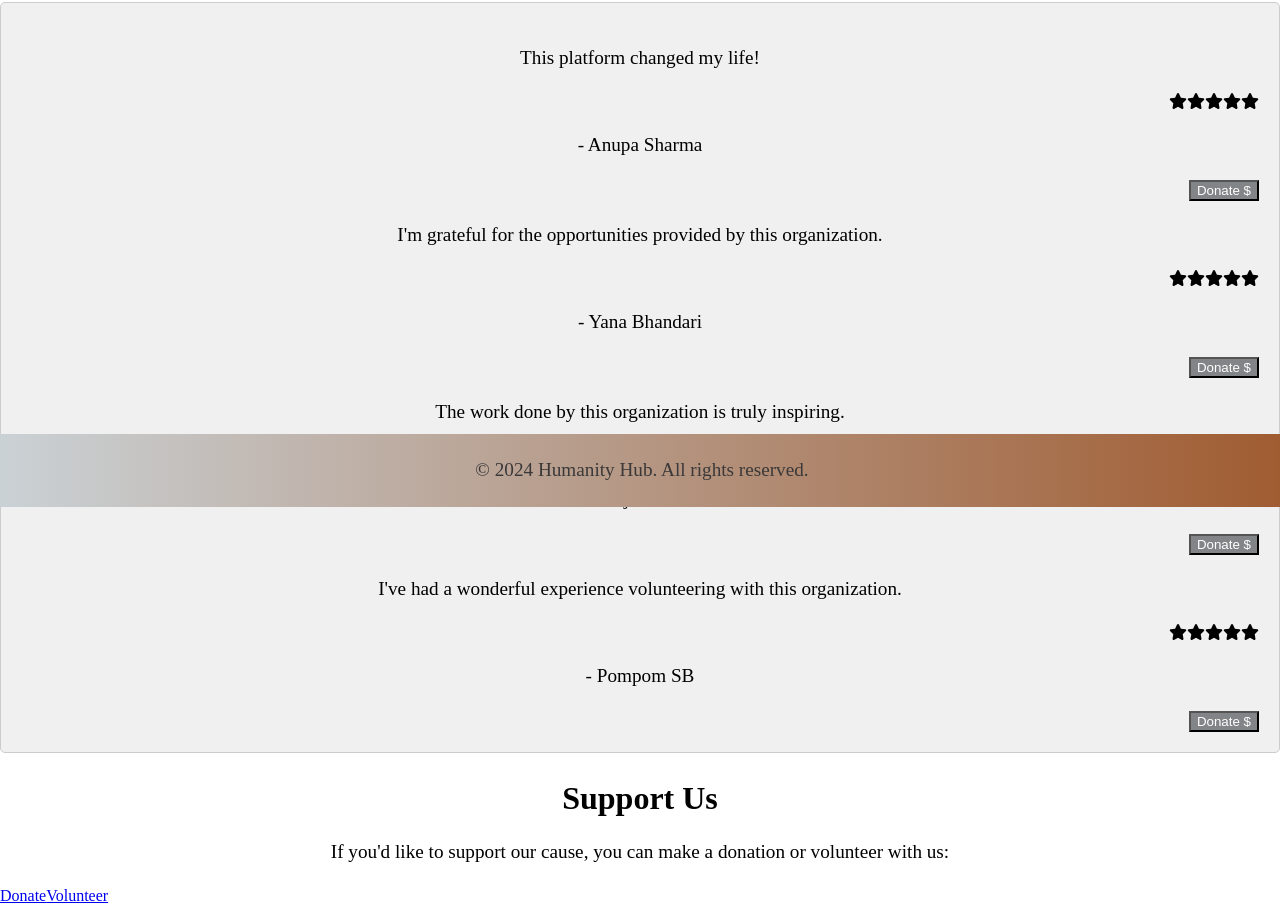
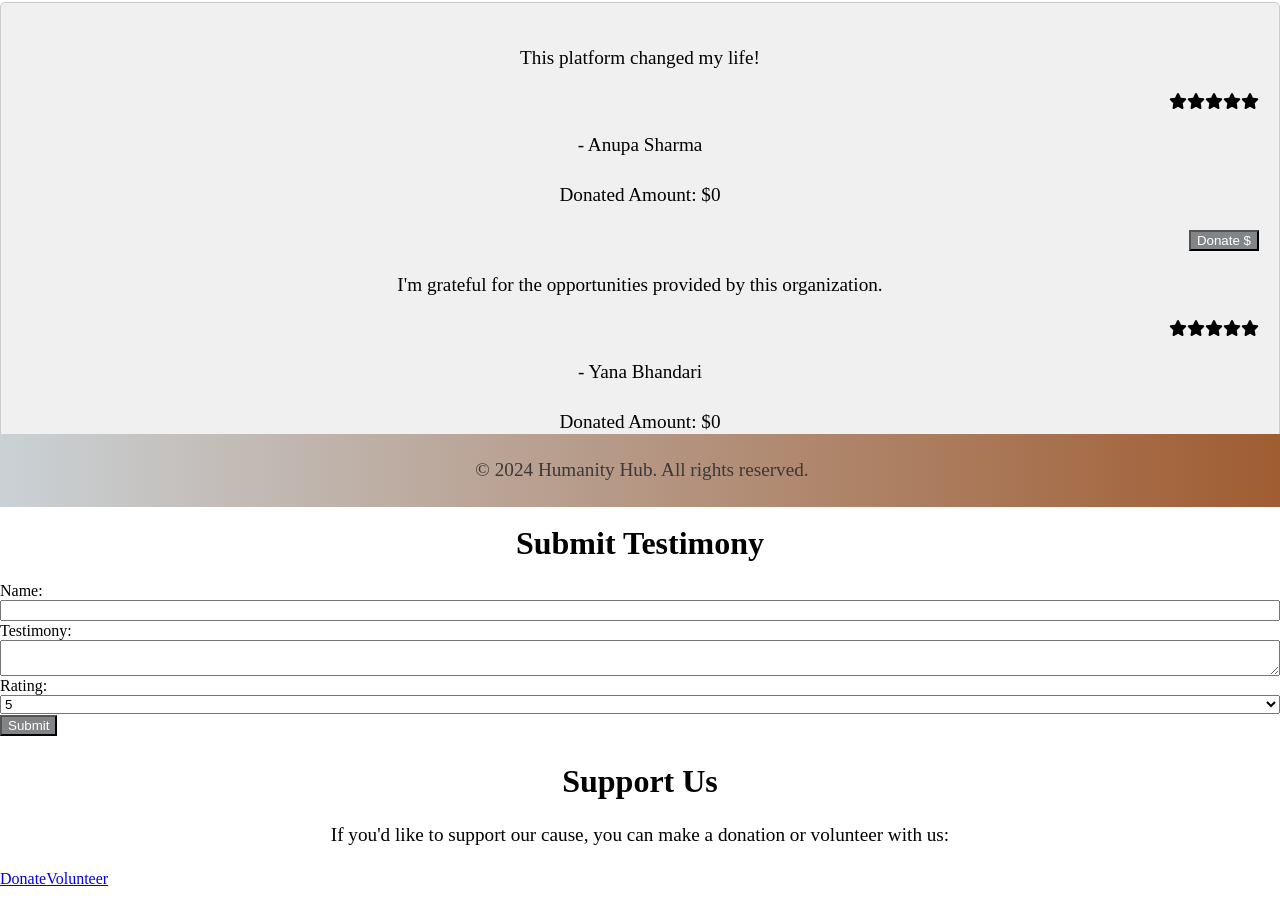
Before and after one commit to yana1al/HumanityHub, a React (Vite) app: page / in a window 1280 px wide. Shown: the part 293-1198 px from the top of the page. Built offline with nearby package versions, Linux system fonts and the light colour scheme.

Commit message:
Adding HappyHours

```diff
--- a/src/components/Home.jsx
+++ b/src/components/Home.jsx
@@ -1,36 +1,19 @@
-import React from "react";
+import React, { useState } from "react";
 import { Link } from "react-router-dom";
 import { FontAwesomeIcon } from "@fortawesome/react-fontawesome";
 import { faStar } from "@fortawesome/free-solid-svg-icons";
 import "../App.css";
 
 const Home = () => {
-  const testimonies = [
-    {
-      id: 1,
-      name: "Anupa Sharma",
-      testimony: "This platform changed my life!",
-      rating: 5
-    },
-    {
-      id: 2,
-      name: "Yana Bhandari",
-      testimony: "I'm grateful for the opportunities provided by this organization.",
-      rating: 5
-    },
-    {
-      id: 3,
-      name: "Manju Sharma",
-      testimony: "The work done by this organization is truly inspiring.",
-      rating: 5
-    },
-    {
-      id: 4,
-      name: "Pompom SB",
-      testimony: "I've had a wonderful experience volunteering with this organization.",
-      rating: 5
-    }
-  ];
+  const [testimonyFormData, setTestimonyFormData] = useState({
+    name: "",
+    testimony: "",
+    rating: 5,
+  });
+  const [testimonies, setTestimonies] = useState([
+    { id: 1, name: "Anupa Sharma", testimony: "This platform changed my life!", rating: 5, donatedAmount: 0 },
+    { id: 2, name: "Yana Bhandari", testimony: "I'm grateful for the opportunities provided by this organization.", rating: 5, donatedAmount: 0 }
+  ]);
 
   const renderStars = (rating) => {
     const stars = [];
@@ -40,12 +23,29 @@ const Home = () => {
     return stars;
   };
 
+  const handleChange = (e) => {
+    const { name, value } = e.target;
+    setTestimonyFormData((prevData) => ({
+      ...prevData,
+      [name]: value,
+    }));
+  };
+
+  const handleSubmit = (e) => {
+    e.preventDefault();
+    const newTestimony = { ...testimonyFormData, id: testimonies.length + 1, donatedAmount: 0 };
+    setTestimonies([...testimonies, newTestimony]);
+    // Reset form data
+    setTestimonyFormData({ name: "", testimony: "", rating: 5 });
+  };
+
   const donateForTestimony = (testimony) => {
     const donationAmount = 10; // Example donation amount
     console.log(`Donating $${donationAmount} for the testimony by ${testimony.name}`);
     // Add your donation logic here
     // For example, you can send an API request to process the donation
-    // You can also update the UI to indicate that the donation was successful
+    // Update the donated amount for the testimony
+    setTestimonies(testimonies.map((t) => (t.id === testimony.id ? { ...t, donatedAmount: t.donatedAmount + donationAmount } : t)));
   };
 
   return (
@@ -56,17 +56,38 @@ const Home = () => {
       </p>
       <h2>Testimonies</h2>
       <div className="testimonies">
-        {testimonies.map(testimony => (
+        {testimonies.map((testimony) => (
           <div key={testimony.id} className="testimony">
             <p>{testimony.testimony}</p>
             <div className="rating">
               {renderStars(testimony.rating)}
             </div>
             <p>- {testimony.name}</p>
+            <p>Donated Amount: ${testimony.donatedAmount}</p>
             <button onClick={() => donateForTestimony(testimony)}>Donate $</button>
           </div>
         ))}
       </div>
+      <h2>Submit Testimony</h2>
+      <form onSubmit={handleSubmit}>
+        <label>
+          Name:
+          <input type="text" name="name" value={testimonyFormData.name} onChange={handleChange} />
+        </label>
+        <label>
+          Testimony:
+          <textarea name="testimony" value={testimonyFormData.testimony} onChange={handleChange} />
+        </label>
+        <label>
+          Rating:
+          <select name="rating" value={testimonyFormData.rating} onChange={handleChange}>
+            {[1, 2, 3, 4, 5].map((rating) => (
+              <option key={rating} value={rating}>{rating}</option>
+            ))}
+          </select>
+        </label>
+        <button type="submit">Submit</button>
+      </form>
       <h2>Support Us</h2>
       <p>If you'd like to support our cause, you can make a donation or volunteer with us:</p>
       <div className="support-links">
```
Also changed, not shown: pages/HappyHourList.jsx (added, +50 -0 lines), src/components/HappyHour.jsx (added, +84 -0 lines), pages/LogIn.jsx (added), pages/Register.jsx (added).
